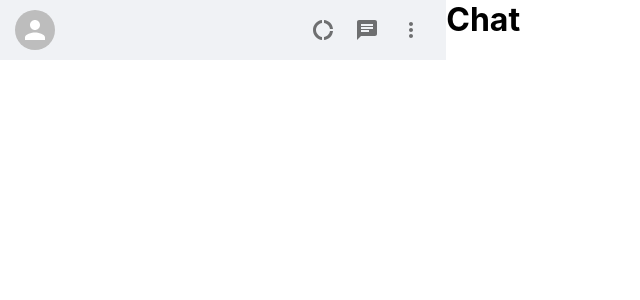
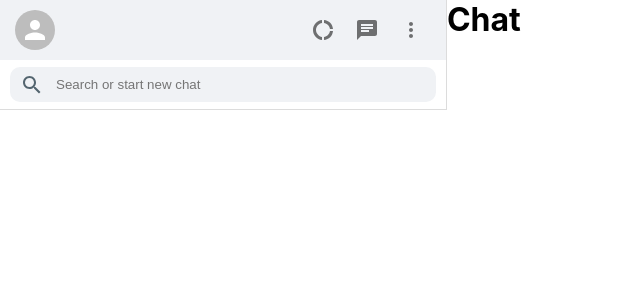
Before and after one commit to sushantsharmaa/Whatsapp-Clone, a React (Create React App) app: page / in a window 1280 px wide. Shown: the top 300 px of the page, without its empty margins (0-640 px from the left). Built offline with nearby package versions, Linux system fonts and the light colour scheme.

Commit message:
Sidebar search box added

```diff
--- a/src/components/Sidebar/Sidebar.jsx
+++ b/src/components/Sidebar/Sidebar.jsx
@@ -1,4 +1,9 @@
-import { Chat, DonutLarge, MoreVert } from "@mui/icons-material";
+import {
+  Chat,
+  DonutLarge,
+  MoreVert,
+  SearchOutlined,
+} from "@mui/icons-material";
 import { Avatar, IconButton } from "@mui/material";
 import "./sidebar.css";
 
@@ -19,7 +24,12 @@
           </IconButton>
         </div>
       </div>
-      <div className="sidebar-search"></div>
+      <div className="sidebar-search">
+        <div className="sidebar-search-container">
+          <SearchOutlined />
+          <input type="text" placeholder="Search or start new chat" />
+        </div>
+      </div>
       <div className="sidebar-chats"></div>
     </div>
   );
--- a/src/components/Sidebar/sidebar.css
+++ b/src/components/Sidebar/sidebar.css
@@ -1,5 +1,8 @@
 .sidebar {
   flex: 0.37;
+  display: flex;
+  flex-direction: column;
+  border-right: 1px solid #dcdcdc;
 }
 
 .sidebar-header {
@@ -21,3 +24,34 @@
   margin-right: 2vw;
   font-size: 24px !important;
 }
+
+.sidebar-search {
+  display: flex;
+  align-items: center;
+  height: 39px;
+  padding: 5px 10px 5px 10px;
+  border-bottom: 1px solid #dcdcdc;
+}
+
+.sidebar-search-container {
+  display: flex;
+  width: 100%;
+  height: 35px;
+  color: #54656f;
+  padding-left: 10px;
+  align-items: center;
+  border-radius: 10px;
+  font-size: 1rem;
+  background-color: #f0f2f5;
+}
+
+.sidebar-search-container > input {
+  border: none;
+  width: 100%;
+  background-color: #f0f2f5;
+  margin-left: 10px;
+}
+
+.sidebar-search-container > input:focus {
+  outline: none;
+}
```
